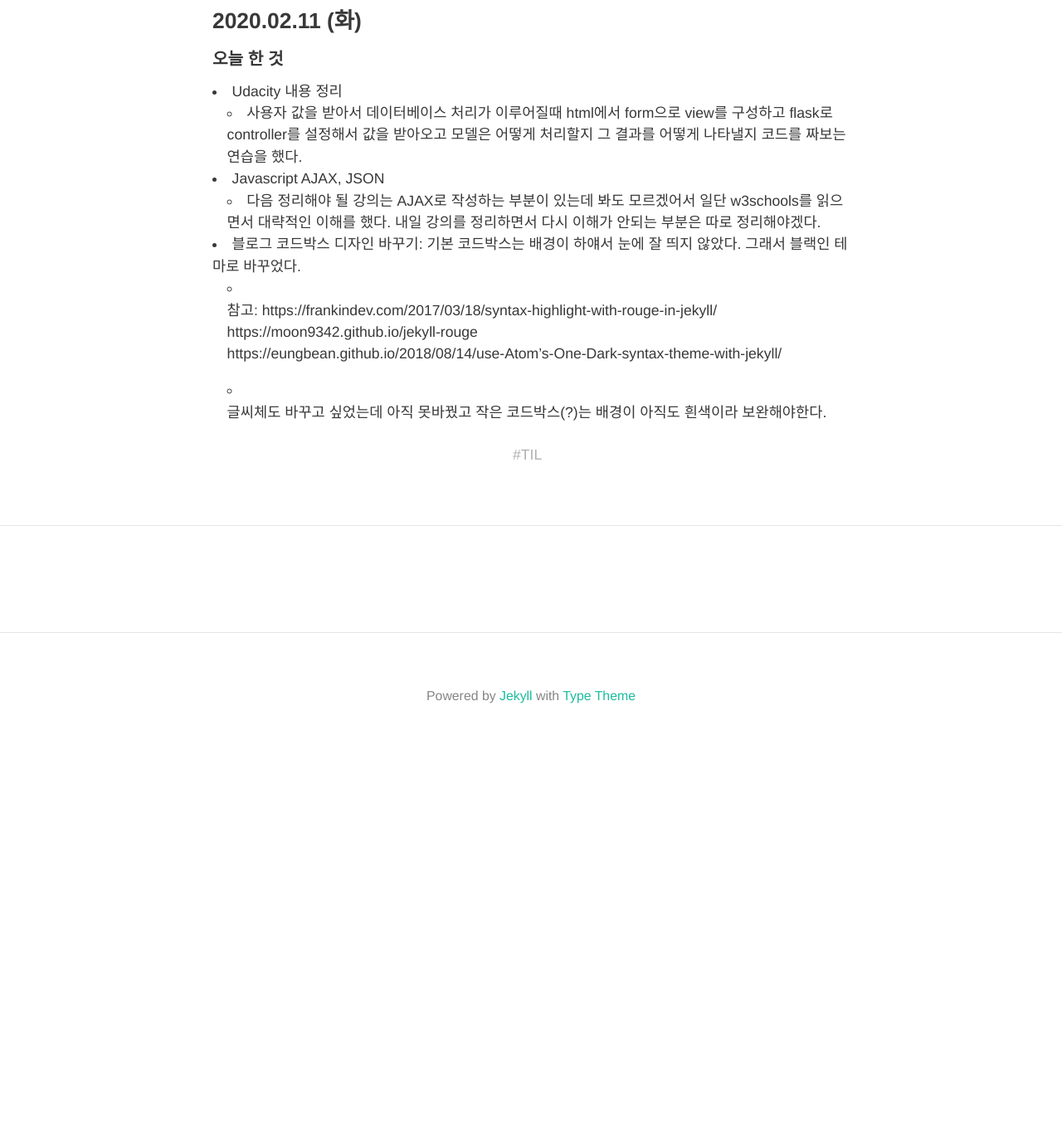
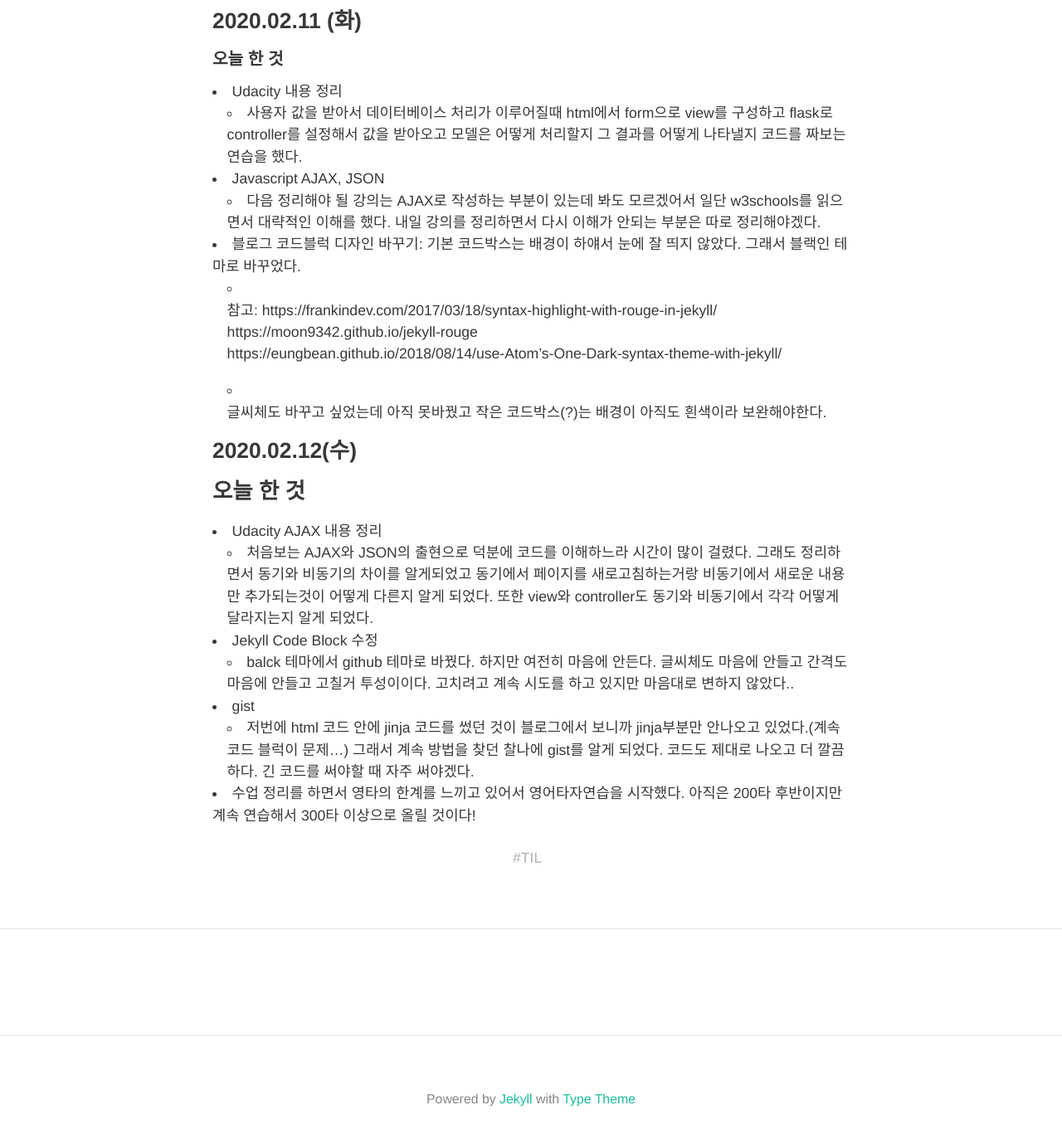
Before and after one commit to HyunlangBan/hyunlangban.github.io, a Jekyll site: the page built from _posts/2020-02-10-week-til.md, in a window 1280 px wide and 1400 px high, scrolled down 794 px. Shown: the top 1373 px of the window at 83% size. Built offline with Jekyll 4.4.1, drawn with Linux system fonts in a browser that asks for light colours; nearby versions of some CDN libraries; comment, search, counter and statistics services are not loaded; before the commit the page ends 1709 px from its top, so only the background shows below that.

Commit message:
Update 2020-02-10-week-til.md

```diff
--- a/_posts/2020-02-10-week-til.md
+++ b/_posts/2020-02-10-week-til.md
@@ -6,22 +6,33 @@ tag: TIL
 
 ### 2020.02.10 (월)
 #### 오늘 한 것
-  - Udacity 들었던 내용을 정리했다. SQLALchemy를 통해 데이터베이스의 데이터를 html로 나타내는 것과 MVC(Model Veiw Controller)에 대해 정리했다. 또한 view에서 사용자를 통해 받아온 user input을 어떻게 처리하는지에 대해 개괄적인 정리를 했다. 그 뒤로 이어지는 세부 내용 강의도 이미 들었긴 했지만 한번에 알아듣기 어려웠다. 정리하면서 더 제대로 알아야겠다.
-  - 어제 했던 tag 작업을 이어서했다. 노트북 모니터에서는 원하는대로 모양이 나왔는데 화면이 줄어들면 ul과 글 목록이 붙어버린다. 굉장히 거슬린다. 내 아이패드에서도 예쁘게 보고싶은데....
-    - 일단 padding-regular에서 padding-small로 바꾸니 아이패드까지는 ul이 한줄로 유지된다. 하지만 더 줄이게되면 ul이 두줄이되고 밑에 있는 tag-title과 붙어버린다. 그래서 ul의 min-width를 설정하여 두줄이상이 되지 않도록 했다.
+- Udacity 들었던 내용을 정리했다. SQLALchemy를 통해 데이터베이스의 데이터를 html로 나타내는 것과 MVC(Model Veiw Controller)에 대해 정리했다. 또한 view에서 사용자를 통해 받아온 user input을 어떻게 처리하는지에 대해 개괄적인 정리를 했다. 그 뒤로 이어지는 세부 내용 강의도 이미 들었긴 했지만 한번에 알아듣기 어려웠다. 정리하면서 더 제대로 알아야겠다.
+- 어제 했던 tag 작업을 이어서했다. 노트북 모니터에서는 원하는대로 모양이 나왔는데 화면이 줄어들면 ul과 글 목록이 붙어버린다. 굉장히 거슬린다. 내 아이패드에서도 예쁘게 보고싶은데....
+  - 일단 padding-regular에서 padding-small로 바꾸니 아이패드까지는 ul이 한줄로 유지된다. 하지만 더 줄이게되면 ul이 두줄이되고 밑에 있는 tag-title과 붙어버린다. 그래서 ul의 min-width를 설정하여 두줄이상이 되지 않도록 했다.
 #### 회고
-  - 드디어 구글에 '초보개발자의 나아가기록'을 치면 내 블로그가 나온다. 신기하다! 구글 애널리틱스에서 방문자 수도 확인해봤다. 역시 나밖에 없다 ㅎㅎ
+- 드디어 구글에 '초보개발자의 나아가기록'을 치면 내 블로그가 나온다. 신기하다! 구글 애널리틱스에서 방문자 수도 확인해봤다. 역시 나밖에 없다 ㅎㅎ
 
 
 ### 2020.02.11 (화)
 #### 오늘 한 것
-  - Udacity 내용 정리
-    - 사용자 값을 받아서 데이터베이스 처리가 이루어질때 html에서 form으로 view를 구성하고 flask로 controller를 설정해서 값을 받아오고 모델은 어떻게 처리할지 그 결과를 어떻게 나타낼지 코드를 짜보는 연습을 했다.
+- Udacity 내용 정리
+  - 사용자 값을 받아서 데이터베이스 처리가 이루어질때 html에서 form으로 view를 구성하고 flask로 controller를 설정해서 값을 받아오고 모델은 어떻게 처리할지 그 결과를 어떻게 나타낼지 코드를 짜보는 연습을 했다.
 - Javascript AJAX, JSON
   - 다음 정리해야 될 강의는 AJAX로 작성하는 부분이 있는데 봐도 모르겠어서 일단 w3schools를 읽으면서 대략적인 이해를 했다. 내일 강의를 정리하면서 다시 이해가 안되는 부분은 따로 정리해야겠다.
-- 블로그 코드박스 디자인 바꾸기: 기본 코드박스는 배경이 하얘서 눈에 잘 띄지 않았다. 그래서 블랙인 테마로 바꾸었다.
+- 블로그 코드블럭 디자인 바꾸기: 기본 코드박스는 배경이 하얘서 눈에 잘 띄지 않았다. 그래서 블랙인 테마로 바꾸었다.
   - 참고: https://frankindev.com/2017/03/18/syntax-highlight-with-rouge-in-jekyll/ <br>
           https://moon9342.github.io/jekyll-rouge <br>
           https://eungbean.github.io/2018/08/14/use-Atom's-One-Dark-syntax-theme-with-jekyll/
 
   - 글씨체도 바꾸고 싶었는데 아직 못바꿨고 작은 코드박스(?)는 배경이 아직도 흰색이라 보완해야한다.
+
+
+### 2020.02.12(수)
+### 오늘 한 것
+- Udacity AJAX 내용 정리
+  - 처음보는 AJAX와 JSON의 출현으로 덕분에 코드를 이해하느라 시간이 많이 걸렸다. 그래도 정리하면서 동기와 비동기의 차이를 알게되었고 동기에서 페이지를 새로고침하는거랑 비동기에서 새로운 내용만 추가되는것이 어떻게 다른지 알게 되었다. 또한 view와 controller도 동기와 비동기에서 각각 어떻게 달라지는지 알게 되었다.
+- Jekyll Code Block 수정
+  - balck 테마에서 github 테마로 바꿨다. 하지만 여전히 마음에 안든다. 글씨체도 마음에 안들고 간격도 마음에 안들고 고칠거 투성이이다. 고치려고 계속 시도를 하고 있지만 마음대로 변하지 않았다..
+- gist
+  - 저번에 html 코드 안에 jinja 코드를 썼던 것이 블로그에서 보니까 jinja부분만 안나오고 있었다.(계속 코드 블럭이 문제...) 그래서 계속 방법을 찾던 찰나에 gist를 알게 되었다. 코드도 제대로 나오고 더 깔끔하다. 긴 코드를 써야할 때 자주 써야겠다.
+- 수업 정리를 하면서 영타의 한계를 느끼고 있어서 영어타자연습을 시작했다. 아직은 200타 후반이지만 계속 연습해서 300타 이상으로 올릴 것이다!
```
